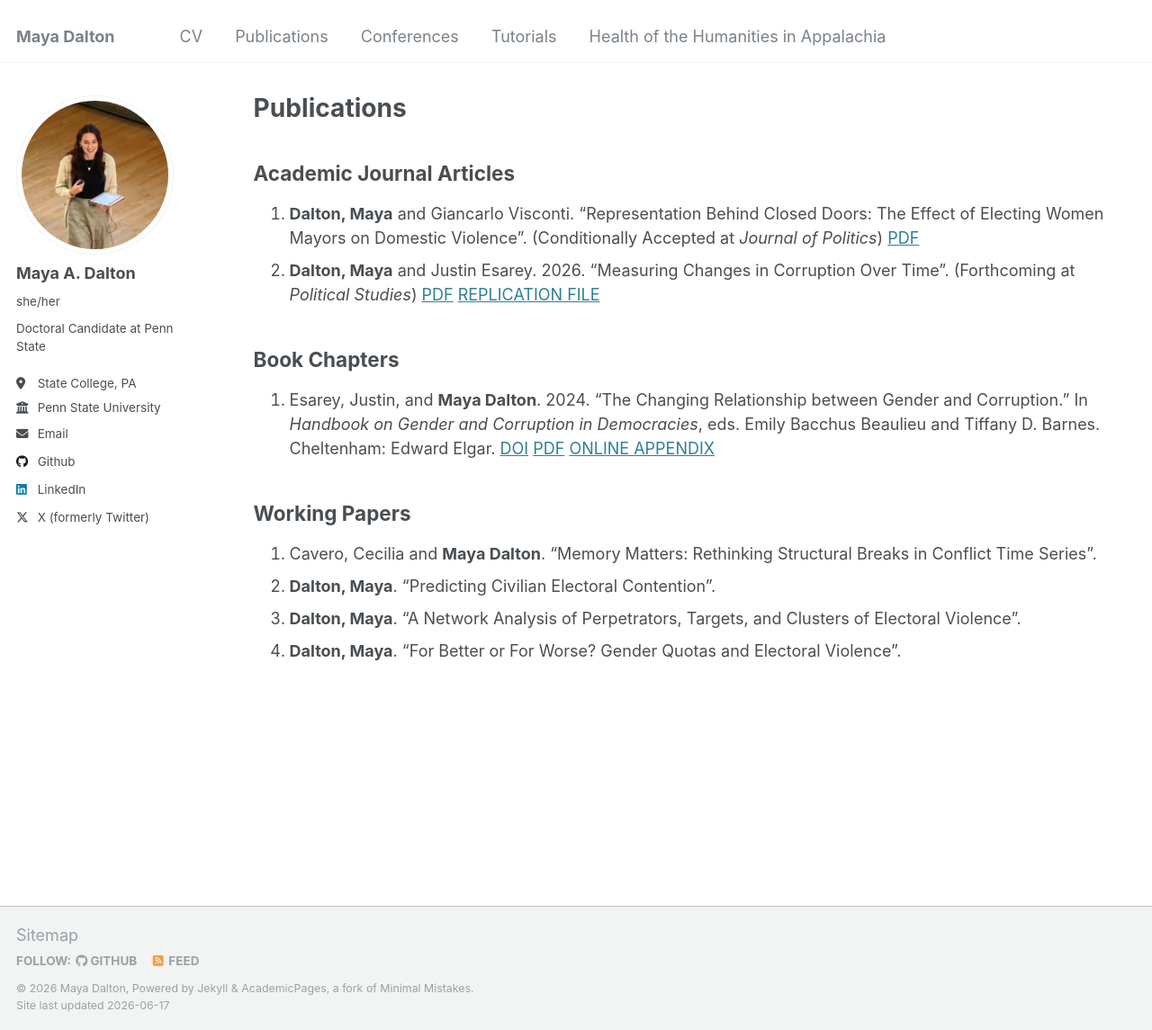
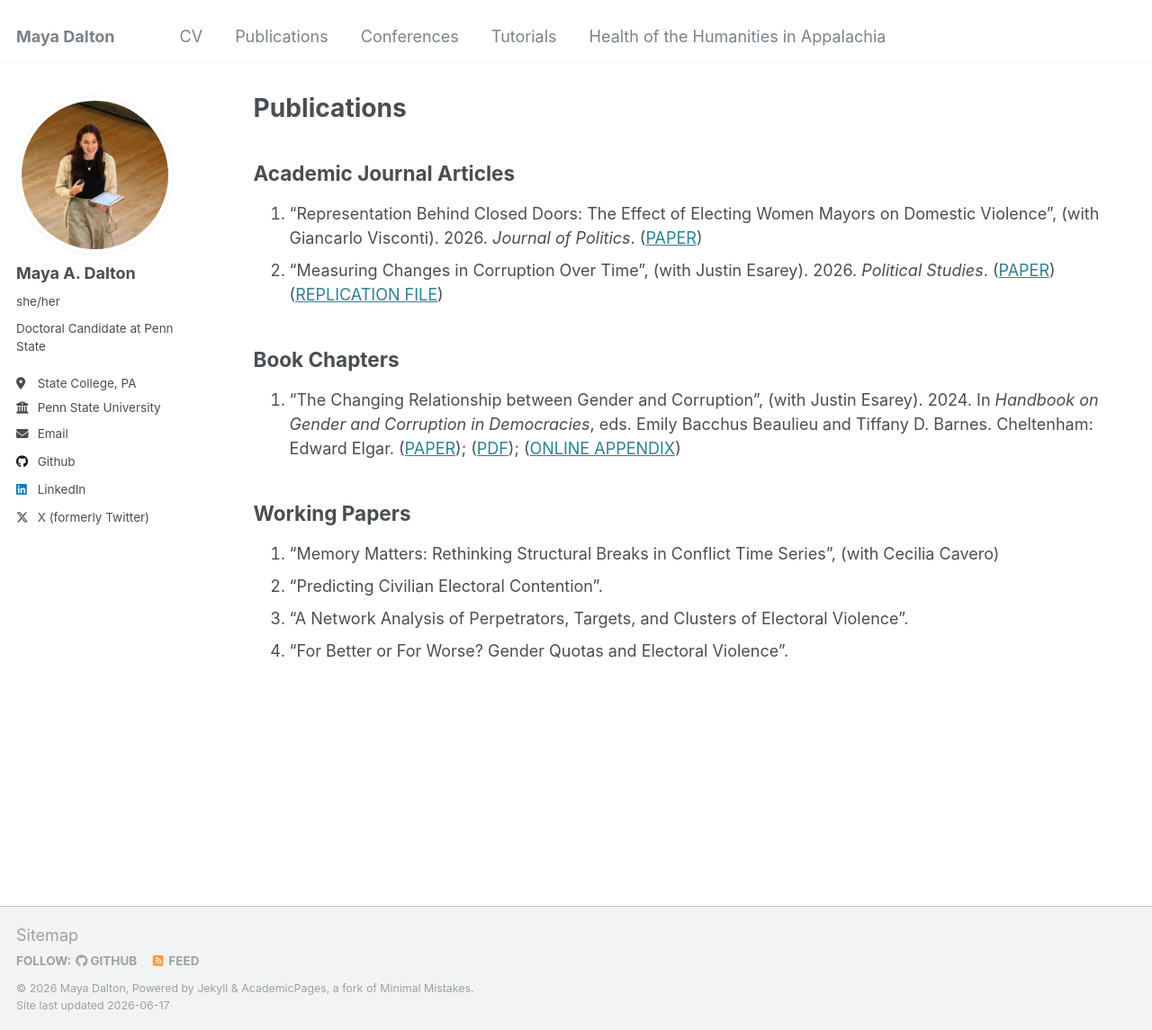
Before and after one commit to mdalton21/mdalton21.github.io, a Jekyll site: the page built from _pages/publications.md, in a window 1280 px wide and 1145 px high. Shown: the whole window at 90% size. Built offline with Jekyll 4.4.1, drawn with Linux system fonts in a browser that asks for light colours.

Commit message:
Updating pubs and CVs

```diff
--- a/_pages/publications.md
+++ b/_pages/publications.md
@@ -8,16 +8,16 @@ redirect_from:
 
 Academic Journal Articles
 --------
-1. **Dalton, Maya** and Giancarlo Visconti. "Representation Behind Closed Doors: The Effect of Electing Women Mayors on Domestic Violence". (Conditionally Accepted at *Journal of Politics*) [PDF](https://www.giancarlovisconti.com/pdfs/Dalton%20and%20Visconti.2026.Domestic_violence.pdf)
-2. **Dalton, Maya** and Justin Esarey. 2026. "Measuring Changes in Corruption Over Time". (Forthcoming at *Political Studies*) [PDF](https://www.justinesarey.com/Corruption_Measurements___Fixed_Effects__Dalton___Esarey_.pdf) [REPLICATION FILE](https://www.justinesarey.com/dalton-esarey-public-rep-file.zip)
+1. "Representation Behind Closed Doors: The Effect of Electing Women Mayors on Domestic Violence", (with Giancarlo Visconti). 2026. *Journal of Politics*. ([PAPER](https://doi.org/10.1086/742608))
+2. "Measuring Changes in Corruption Over Time", (with Justin Esarey). 2026. *Political Studies*. ([PAPER](https://doi.org/10.1177/00323217261431905)) ([REPLICATION FILE](https://www.justinesarey.com/dalton-esarey-public-rep-file.zip))
 
 Book Chapters
 --------
-1.	Esarey, Justin, and **Maya Dalton**. 2024. "The Changing Relationship between Gender and Corruption." In *Handbook on Gender and Corruption in Democracies*, eds. Emily Bacchus Beaulieu and Tiffany D. Barnes. Cheltenham: Edward Elgar. [DOI](https://www.elgaronline.com/edcollchap/book/9781803923246/book-part-9781803923246-19.xml) [PDF](https://www.justinesarey.com/The_Changing_Relationship_between_Gender_and_Corruption.pdf) [ONLINE APPENDIX](https://doi.org/10.7910/DVN/EX1WXL)
+1.	"The Changing Relationship between Gender and Corruption", (with Justin Esarey). 2024.  In *Handbook on Gender and Corruption in Democracies*, eds. Emily Bacchus Beaulieu and Tiffany D. Barnes. Cheltenham: Edward Elgar. ([PAPER](https://www.elgaronline.com/edcollchap/book/9781803923246/book-part-9781803923246-19.xml)); ([PDF](https://www.justinesarey.com/The_Changing_Relationship_between_Gender_and_Corruption.pdf)); ([ONLINE APPENDIX](https://doi.org/10.7910/DVN/EX1WXL))
 
 Working Papers
 --------
-1. Cavero, Cecilia and **Maya Dalton**. "Memory Matters: Rethinking Structural Breaks in Conflict Time Series".
-2. **Dalton, Maya**. "Predicting Civilian Electoral Contention".
-2. **Dalton, Maya**. "A Network Analysis of Perpetrators, Targets, and Clusters of Electoral Violence".
-3. **Dalton, Maya**. "For Better or For Worse? Gender Quotas and Electoral Violence".
+1. "Memory Matters: Rethinking Structural Breaks in Conflict Time Series", (with Cecilia Cavero)
+2. "Predicting Civilian Electoral Contention".
+3. "A Network Analysis of Perpetrators, Targets, and Clusters of Electoral Violence".
+4. "For Better or For Worse? Gender Quotas and Electoral Violence".
```
Also changed, not shown: 4 other files.
